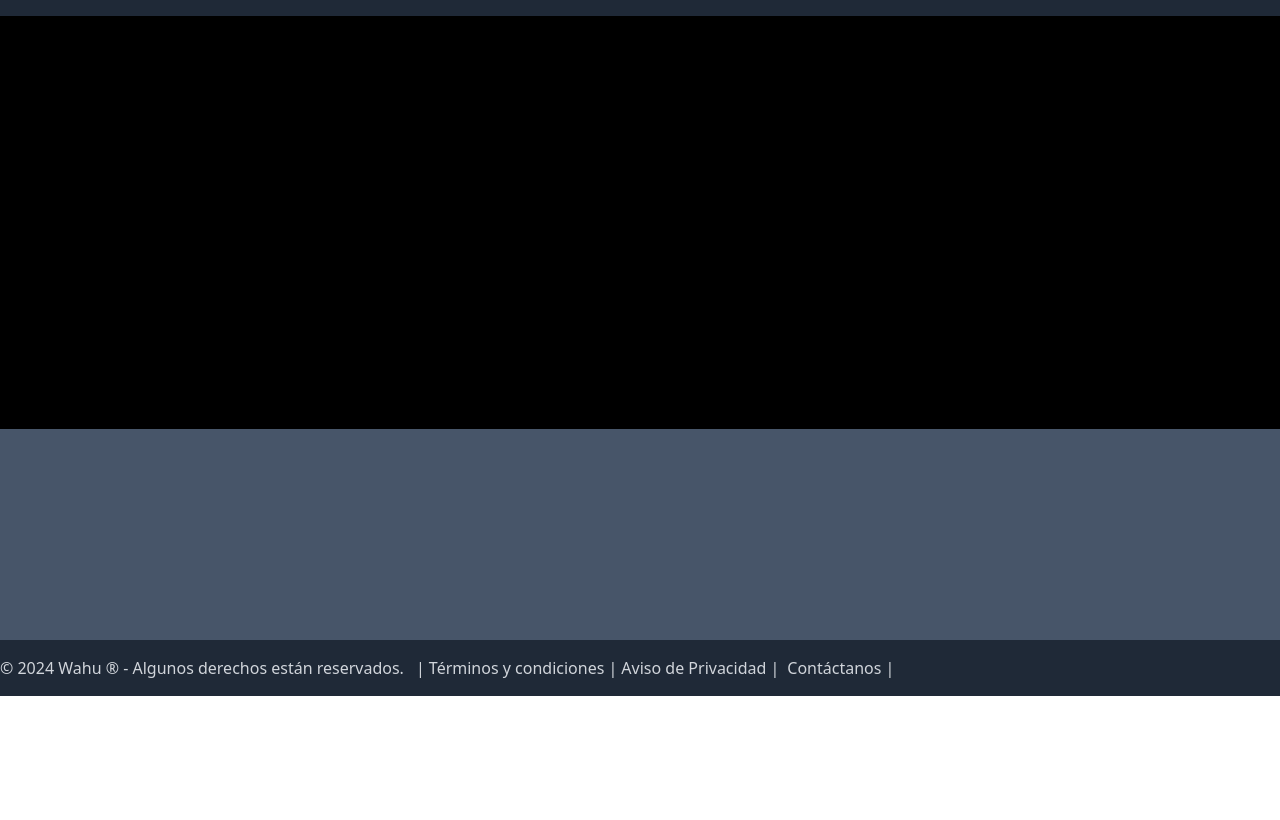
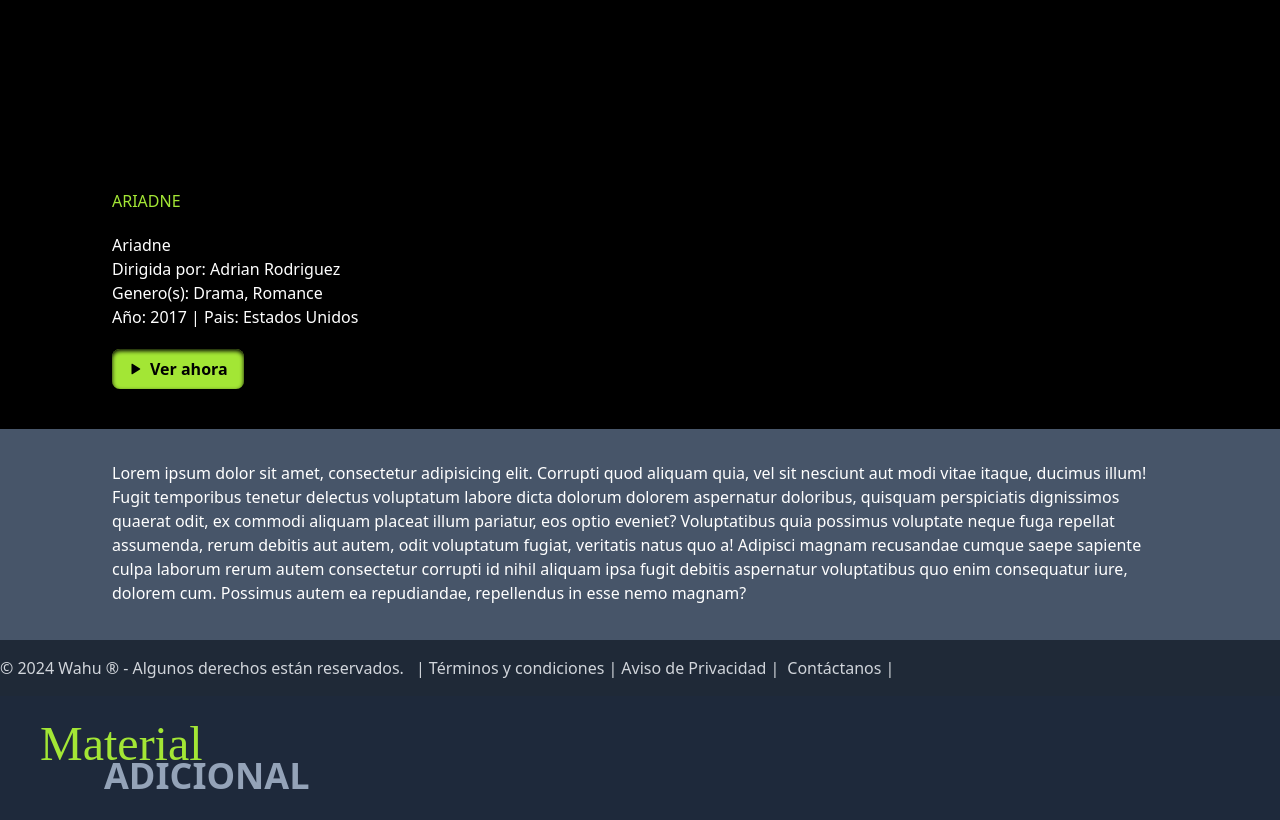
Before and after one commit to AlanVortex/MockUps-Wahu, an Astro site: page / in a window 1280 px wide. Shown: the part 104-924 px from the top of the page. Before the commit the page ends 800 px from the top, so only its background shows below. Built offline with nearby package versions, Linux system fonts and the light colour scheme; Astro itself is replaced by a stand-in of ours; a web font is replaced by a local one.

Commit message:
Actualizacion de la DetailScreen

```diff
--- /dev/null
+++ b/src/components/Aditional.astro
@@ -0,0 +1,6 @@
+<div class="bg-slate-800 px-10 py-6">
+    <div class="text-2xl">
+        <h1 class="text-lime-400 font-tittle text-5xl">Material</h1>
+        <h1 class="text-slate-400 uppercase font-extrabold ml-16 -mt-3 text-4xl">Adicional</h1>
+    </div>
+</div>
--- a/src/components/DetailScreen.astro
+++ b/src/components/DetailScreen.astro
@@ -1,8 +1,44 @@
 <div class="bg-slate-600 h-screen" slot="detailScreen">
-    <div class="flex h-4/6 min-w-screen bg-black">
-
+    <div class="relative h-4/6 min-w-screen bg-black">
+        <div class="text-white bottom-10 absolute ml-28">
+            <h3 class="text-lime-400 uppercase">ariadne</h3>
+            <div class="my-5">
+                <p>Ariadne</p>
+                <p>Dirigida por: Adrian Rodriguez</p>
+                <p>Genero(s): Drama, Romance</p>
+                <p>Año: 2017 | Pais: Estados Unidos</p>
+            </div>
+            <button
+                class="flex items-center justify-center gap-2 px-4 py-2 bg-lime-400 text-black font-bold rounded-lg shadow-black shadow-inner hover:bg-lime-600 hover:text-white transition"
+            >
+                <span>
+                    <svg
+                        xmlns="http://www.w3.org/2000/svg"
+                        viewBox="0 0 24 24"
+                        fill="currentColor"
+                        width="14"
+                        height="14"
+                    >
+                        <path
+                            d="M6 4v16a1 1 0 0 0 1.524 .852l13 -8a1 1 0 0 0 0 -1.704l-13 -8a1 1 0 0 0 -1.524 .852z"
+                        ></path>
+                    </svg>
+                </span>
+                <span>Ver ahora</span>
+            </button>
+        </div>
     </div>
-    <div>
-
+    <div class="text-white h-2/6 py-8 px-28 overflow-y-auto max-h-full">
+        Lorem ipsum dolor sit amet, consectetur adipisicing elit. Corrupti quod
+        aliquam quia, vel sit nesciunt aut modi vitae itaque, ducimus illum!
+        Fugit temporibus tenetur delectus voluptatum labore dicta dolorum
+        dolorem aspernatur doloribus, quisquam perspiciatis dignissimos quaerat
+        odit, ex commodi aliquam placeat illum pariatur, eos optio eveniet?
+        Voluptatibus quia possimus voluptate neque fuga repellat assumenda,
+        rerum debitis aut autem, odit voluptatum fugiat, veritatis natus quo a!
+        Adipisci magnam recusandae cumque saepe sapiente culpa laborum rerum
+        autem consectetur corrupti id nihil aliquam ipsa fugit debitis
+        aspernatur voluptatibus quo enim consequatur iure, dolorem cum. Possimus
+        autem ea repudiandae, repellendus in esse nemo magnam?
     </div>
 </div>
--- a/src/layouts/Layout.astro
+++ b/src/layouts/Layout.astro
@@ -9,6 +9,12 @@ import Footer from "../components/Footer.astro"
 		<meta charset="UTF-8" />
 		<meta name="viewport" content="width=device-width" />
 		<link rel="icon" type="image/svg+xml" href="/favicon.svg" />
+		<link rel="preconnect" href="https://fonts.googleapis.com" />
+		<link rel="preconnect" href="https://fonts.gstatic.com" crossorigin />
+		<link
+			href="https://fonts.googleapis.com/css2?family=Dynalight&display=swap"
+			rel="stylesheet"
+		/>
 		<meta name="generator" content={Astro.generator} />
 		<title>Ficha de Detalle</title>
 	</head>
--- a/src/pages/index.astro
+++ b/src/pages/index.astro
@@ -1,9 +1,10 @@
 ---
 import Layout from '../layouts/Layout.astro';
 import DetailScreen from '../components/DetailScreen.astro'
+import Aditional from '../components/Aditional.astro';
 ---
 
 <Layout>
 	<DetailScreen />
-
+	<Aditional />
 </Layout>
--- a/tailwind.config.mjs
+++ b/tailwind.config.mjs
@@ -2,7 +2,11 @@
 export default {
 	content: ['./src/**/*.{astro,html,js,jsx,md,mdx,svelte,ts,tsx,vue}'],
 	theme: {
-		extend: {},
+		extend: {
+			fontFamily: {
+				tittle: ['Dynalight', 'serif'],
+			},
+		},
 	},
 	plugins: [],
 }
```
